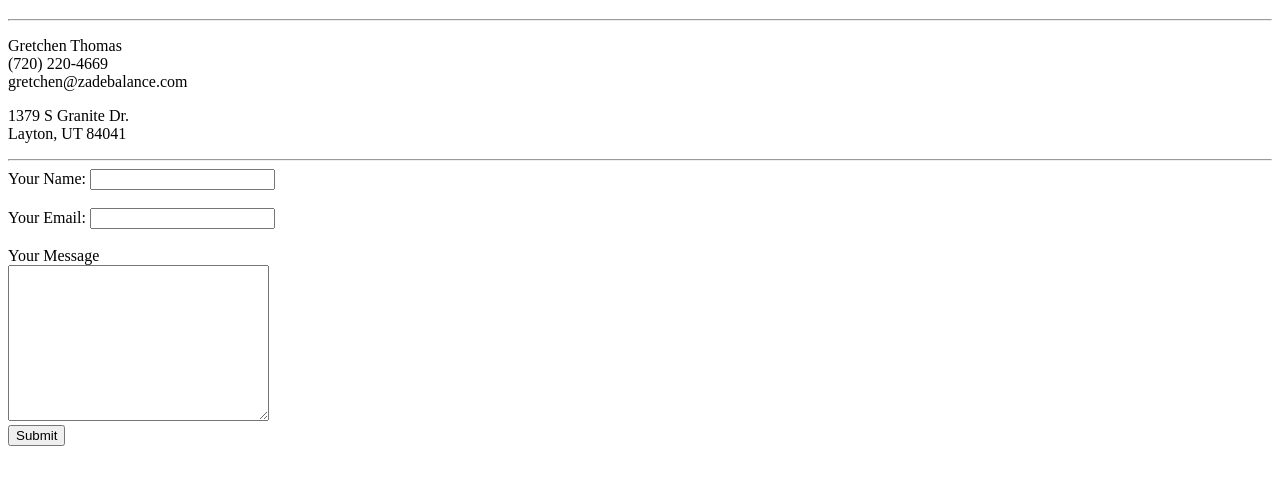
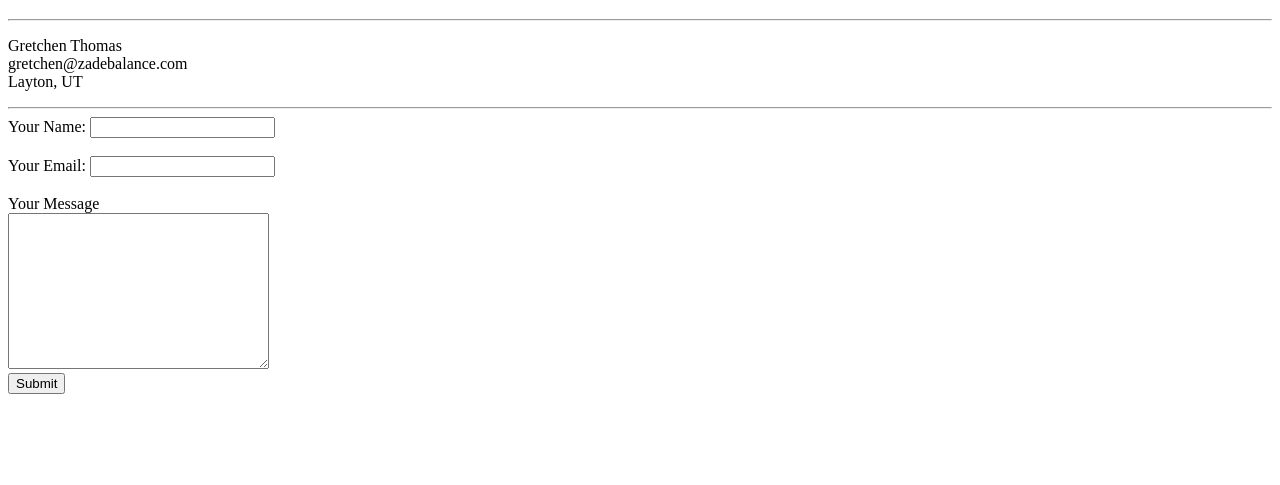
Before and after one commit to Gretchen5/cv, a plain HTML site: page contact-me.html in a window 1280 px wide. Shown: the part 61-546 px from the top of the page. Drawn offline with Linux system fonts and the light colour scheme.

Commit message:
Update contact-me.html

```diff
--- a/contact-me.html
+++ b/contact-me.html
@@ -10,11 +10,8 @@
     <h1>My Contact Details</h1>
     <hr>
     <p>Gretchen Thomas<br>
-    (720) 220-4669<br>
-    gretchen@zadebalance.com
-    </p>
-    <p>1379 S Granite Dr.<br>
-    Layton, UT 84041</p>
+    gretchen@zadebalance.com<br>
+    Layton, UT</p>
     <hr>
 
     <form action="mailto:gretchen@zadebalance.com" method="post" enctype="text/plain">
```
